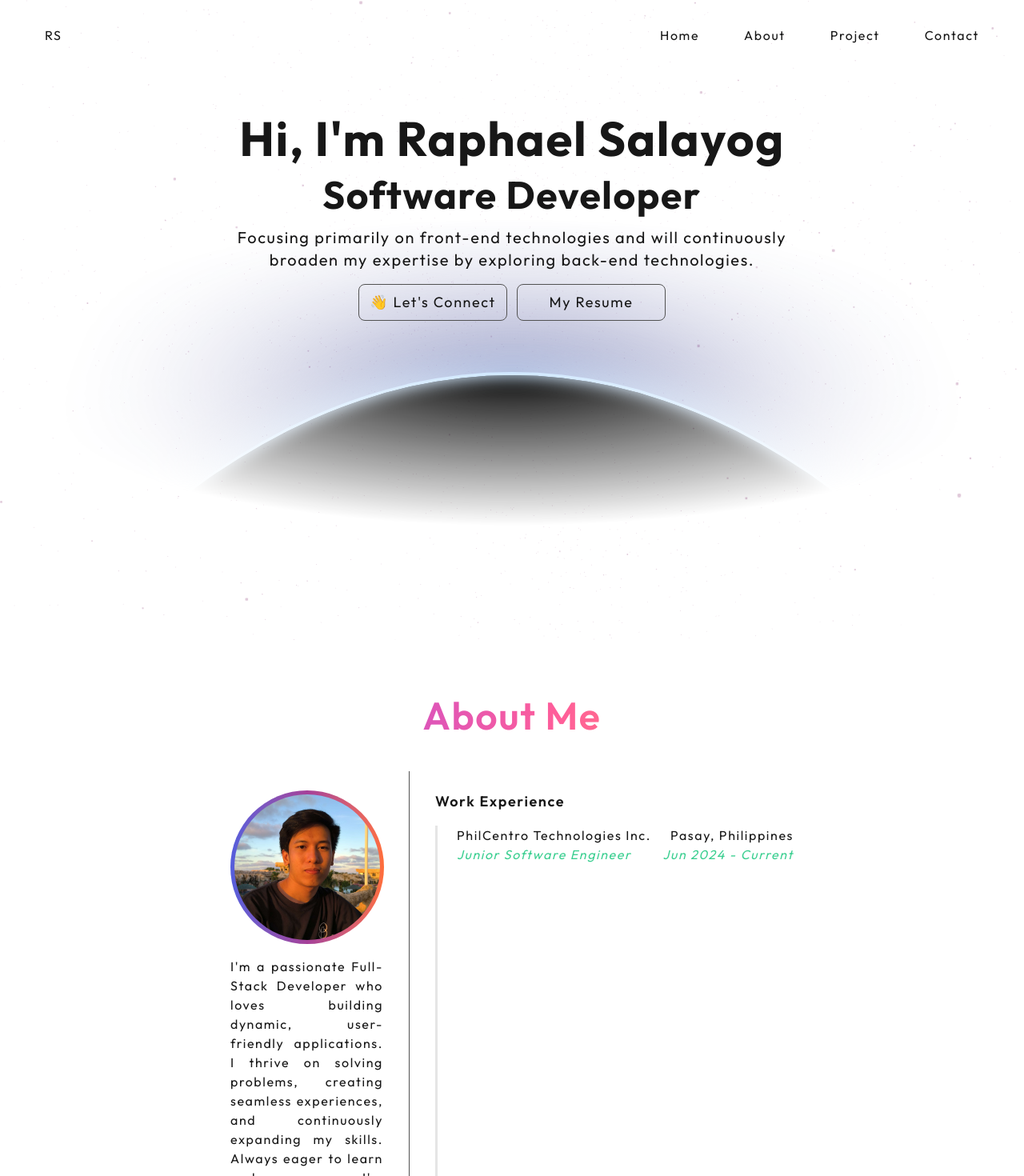
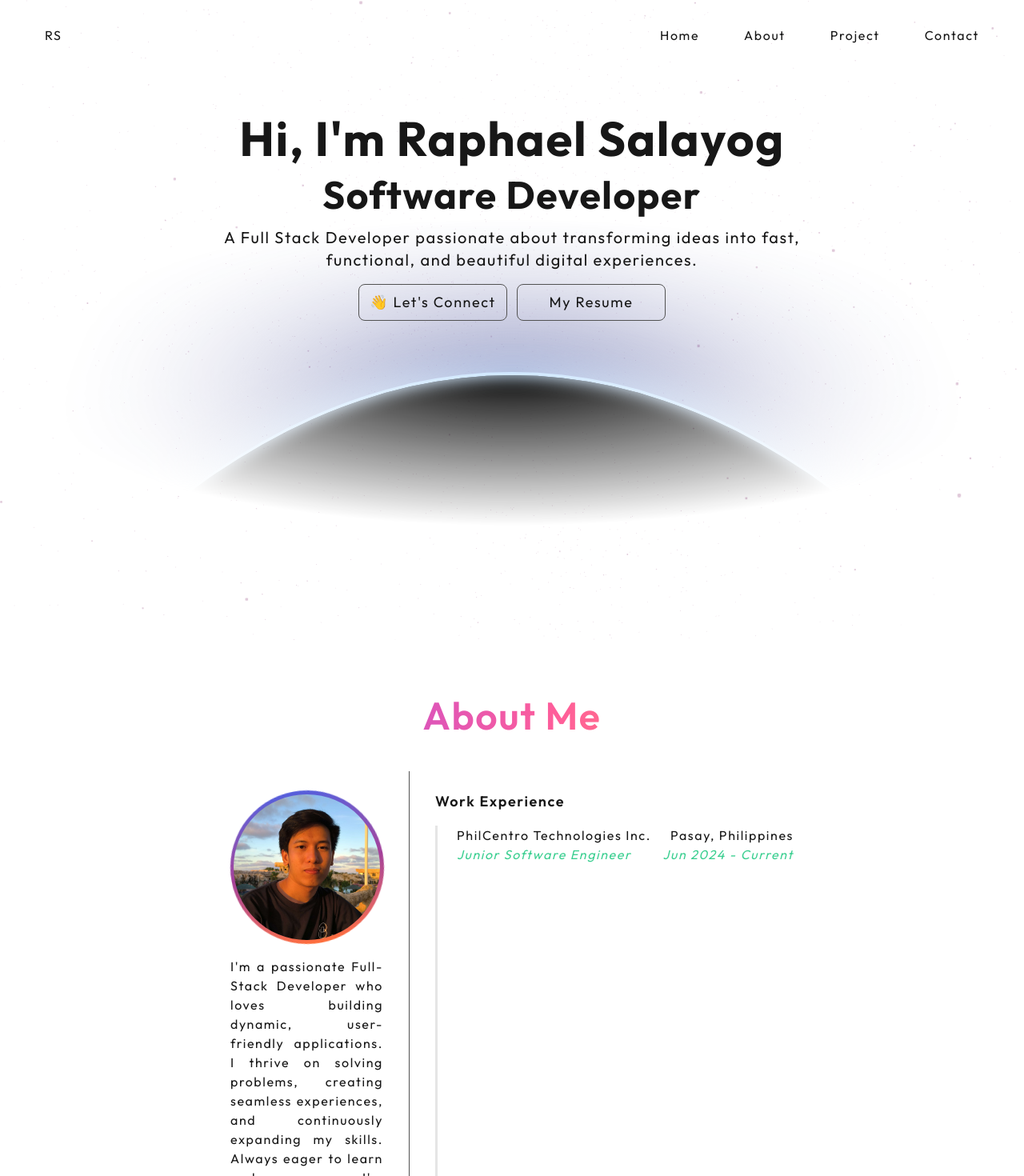
Before and after one commit to RaphaelSalayog/rsalayog-portfolio, a Next.js app: page / in a window 1280 px wide. Shown: the top 1470 px of the page at 80% size. Built offline with nearby package versions, Linux system fonts and the light colour scheme.

Commit message:
Fix: Minor Issue

```diff
--- a/src/app/globals.css
+++ b/src/app/globals.css
@@ -68,3 +68,16 @@ body {
         background-position: 0% 0%;
     }
 }
+
+.animate-spin {
+    animation: spin 2s linear infinite;
+}
+
+@keyframes spin {
+    0% {
+        transform: rotate(0deg);
+    }
+    100% {
+        transform: rotate(360deg);
+    }
+}
--- a/src/app/page.tsx
+++ b/src/app/page.tsx
@@ -1,5 +1,5 @@
 import About from "@/sections/About";
-import ContactMe from "@/sections/ContactMe";
+import ContactMe from "@/sections/Contact";
 import Home from "@/sections/Home";
 import PersonalProjects from "@/sections/PersonalProjects";
 
--- a/src/constants/aboutSection.ts
+++ b/src/constants/aboutSection.ts
@@ -1,3 +1,15 @@
+export const profile = {
+    image: "/profile-picture.jpg",
+    description: `
+        I'm a passionate Full-Stack Developer who loves building dynamic,
+        user-friendly applications. I thrive on solving problems, creating seamless
+        experiences, and continuously expanding my skills. Always eager to learn and
+        grow, I'm currently looking for new opportunities to contribute and
+        innovate.
+    `,
+    location: "Bulacan, Philippines",
+};
+
 export const workExperience = {
     title: "Work Experience",
     items: [
--- a/src/sections/About.tsx
+++ b/src/sections/About.tsx
@@ -1,6 +1,6 @@
 import Divider from "@/components/Divider";
 import Icon from "@/components/icons/Icon";
-import { education, techStack, workExperience } from "@/constants/aboutSection";
+import { education, profile, techStack, workExperience } from "@/constants/aboutSection";
 import Image from "next/image";
 
 const About = () => {
@@ -11,10 +11,11 @@ const About = () => {
             </p>
             <div className="grid grid-cols-3">
                 <div className="flex flex-col items-center py-6 px-8 border-r-1 border-neutral-600 space-y-4">
-                    <div className="w-48 h-48 p-[5px] rounded-full bg-gradient-to-r from-[#545edc] via-[#a54099] to-[#ff6e39]">
-                        <div className="w-full h-full rounded-full overflow-hidden bg-white">
+                    <div className="relative w-48 h-48 flex items-center justify-center">
+                        <div className="absolute inset-0 p-[5px] rounded-full bg-gradient-to-r from-[#545edc] via-[#a54099] to-[#ff6e39] animate-spin" />
+                        <div className="relative w-[95%] h-[95%] rounded-full overflow-hidden bg-white z-10">
                             <Image
-                                src="/profile-picture.jpg"
+                                src={profile.image}
                                 alt="Profile Picture"
                                 width={300}
                                 height={300}
@@ -22,14 +23,8 @@ const About = () => {
                             />
                         </div>
                     </div>
-                    <p className="text-justify">
-                        I'm a passionate Full-Stack Developer who loves building dynamic,
-                        user-friendly applications. I thrive on solving problems, creating seamless
-                        experiences, and continuously expanding my skills. Always eager to learn and
-                        grow, I'm currently looking for new opportunities to contribute and
-                        innovate.
-                    </p>
-                    <p className="italic">Bulacan, Philippines</p>
+                    <p className="text-justify">{profile.description}</p>
+                    <p className="italic">{profile.location}</p>
                 </div>
                 <div className="col-span-2 py-6 px-8">
                     <div className="space-y-4">
--- a/src/sections/ContactMe.tsx
+++ b/src/sections/Contact.tsx
@@ -9,7 +9,10 @@ const ContactMe = () => {
             <p className="text-5xl font-semibold text-center py-1.5 mb-10 animated-rgb-text">
                 Keep In Touch.
             </p>
-            <p>I'm currently specializing in Front-end Development.</p>
+            <p>
+                While I currently specialize in Front-end Development, I'm open to opportunities as
+                a Full Stack Developer.
+            </p>
             <p className="mb-6">Feel free to get in touch and talk more about your projects.</p>
             <div className="w-1/2 space-y-6">
                 <p className="highlight-text">(+63) 945-147-2698</p>
--- a/src/sections/Home.tsx
+++ b/src/sections/Home.tsx
@@ -13,8 +13,8 @@ const Home = () => {
                     <h1 className="text-6xl font-bold">Hi, I'm Raphael Salayog</h1>
                     <h2 className="text-5xl font-bold">Software Developer</h2>
                     <p className="text-xl">
-                        Focusing primarily on front-end technologies and will continuously broaden
-                        my expertise by exploring back-end technologies.
+                        A Full Stack Developer passionate about transforming ideas into fast,
+                        functional, and beautiful digital experiences.
                     </p>
                     <div className="grid grid-cols-2 gap-x-3 w-[50%] text-lg">
                         <Button
@@ -29,7 +29,18 @@ const Home = () => {
                         >
                             👋 Let's Connect
                         </Button>
-                        <Button className="rounded-full">My Resume</Button>
+                        <Button
+                            onClick={() =>
+                                window.open(
+                                    "https://drive.google.com/file/d/13dSTRyEoRgtlh0K6urVI-fjhg1g_aT-U/view?usp=sharing",
+                                    "_blank",
+                                    "noopener,noreferrer"
+                                )
+                            }
+                            className="rounded-full"
+                        >
+                            My Resume
+                        </Button>
                     </div>
                 </div>
             </div>
```
